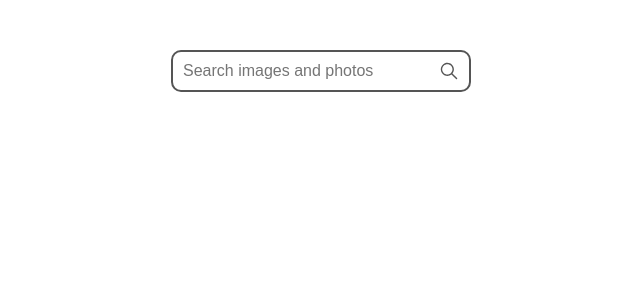
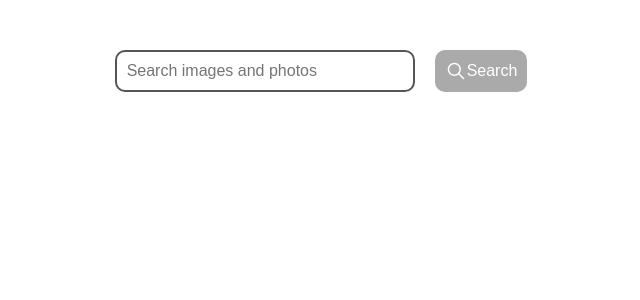
Before and after one commit to Gloomcat/goit-neo-react-hw-module4, a React (Vite) app: page / in a window 1280 px wide. Shown: the top 300 px of the page, without its empty margins (319-959 px from the left). Built offline with nearby package versions, Linux system fonts and the light colour scheme.

Commit message:
Add text to buttons and transitions

```diff
--- a/src/components/LoadMoreBtn/LoadMoreBtn.jsx
+++ b/src/components/LoadMoreBtn/LoadMoreBtn.jsx
@@ -6,6 +6,7 @@ const LoadMoreBtn = ({ handleLoadMore }) => {
   return (
     <button className={css['more-btn']} type="button" onClick={handleLoadMore}>
       <MdExpandMore className={css['more-icon']} size={32} />
+      Load More
     </button>
   );
 };
--- a/src/components/LoadMoreBtn/LoadMoreBtn.module.css
+++ b/src/components/LoadMoreBtn/LoadMoreBtn.module.css
@@ -5,14 +5,12 @@
     background-color: #aaaaaa;
     border: none;
     border-radius: 10px;
-    width: 100px;
+    padding: 10px 20px 10px 10px;
+    color: #ffffff;
+    transition: background-color 250ms cubic-bezier(0.4, 0, 0.2, 1);
 }
 
 .more-btn:hover,
 .more-btn:focus {
     background-color: #555555;
 }
-
-.more-icon {
-    color: #ffffff;
-}
--- a/src/components/SearchBar/SearchBar.jsx
+++ b/src/components/SearchBar/SearchBar.jsx
@@ -19,8 +19,15 @@ const SearchBar = ({ handleSubmit }) => {
           placeholder="Search images and photos"
           name="search"
         />
-        <button type="submit" className={css['search-btn']}>
+        <button
+          type="submit"
+          className={css['search-btn']}
+          onClick={() => {
+            console.log('click');
+          }}
+        >
           <IoIosSearch size={22} />
+          Search
         </button>
       </form>
     </header>
--- a/src/components/SearchBar/SearchBar.module.css
+++ b/src/components/SearchBar/SearchBar.module.css
@@ -1,8 +1,8 @@
 .form {
     display: flex;
     align-items: center;
-    position: relative;
     width: 100%;
+    gap: 20px;
 }
 
 .search {
@@ -11,23 +11,26 @@
     border: 2px solid #aaaaaa;
     border-radius: 10px;
     padding: 10px 40px 10px 10px;
+    transition: border-color 250ms cubic-bezier(0.4, 0, 0.2, 1);
 }
 
 .search:hover,
 .search:focus {
-    border-color: #555555;
+    border-color: #555;
 }
 
 .search-btn {
-    position: absolute;
-    right: 5px;
-    color: #555555;
-    display: none;
-    background-color: #fff;
+    display: flex;
+    align-items: center;
+    color: #fff;
+    background-color: #aaaaaa;
     border: none;
+    padding: 10px;
+    border-radius: 10px;
+    transition: background-color 250ms cubic-bezier(0.4, 0, 0.2, 1);
 }
 
-.search:focus +
-.search-btn {
-    display: flex;
+.search-btn:hover,
+.search-btn:focus {
+    background-color: #555;
 }
```
